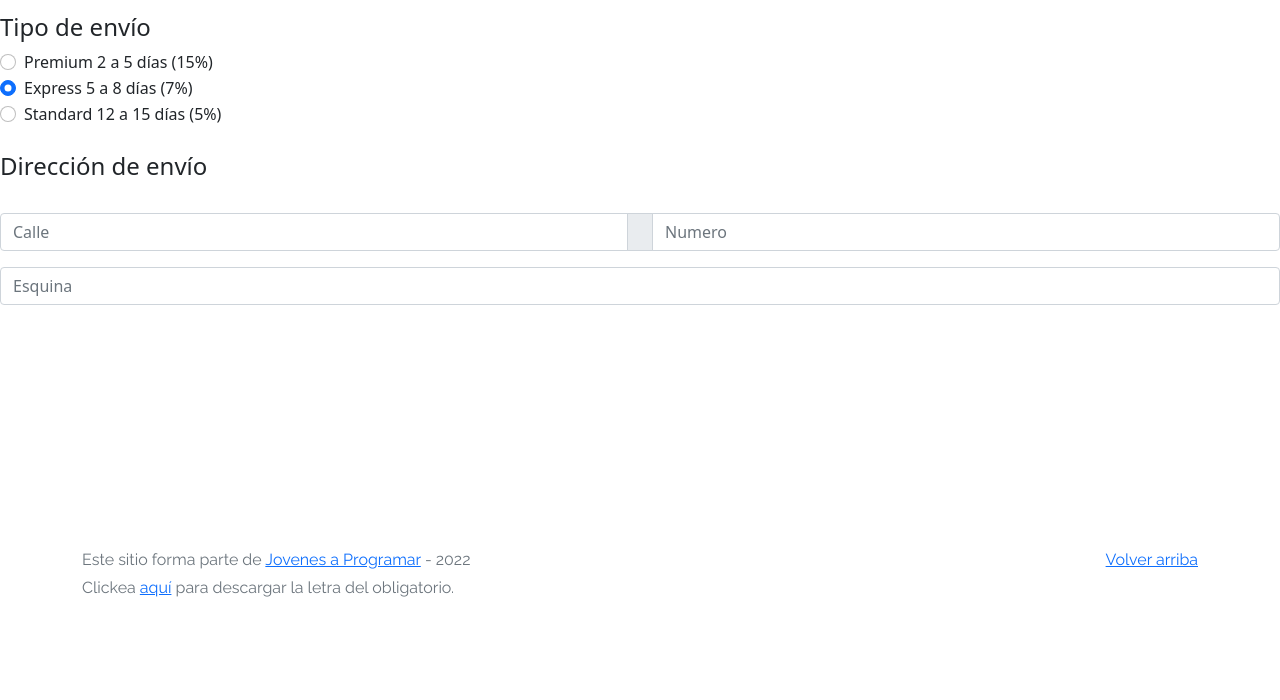
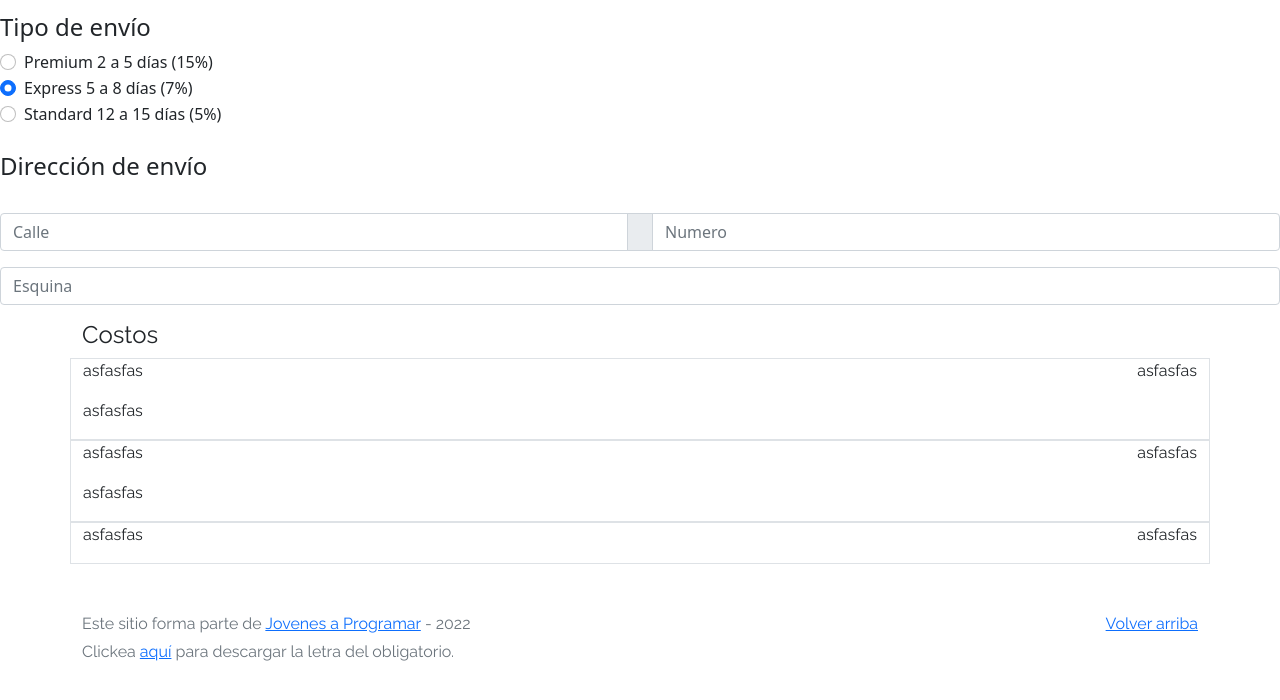
Before and after one commit to emilianogeido/e-Mercado, a plain HTML site: page cart.html in a window 1280 px wide. Shown: the part 178-878 px from the top of the page. Before the commit the page ends 830 px from the top, so only its background shows below. Drawn offline with Linux system fonts and the light colour scheme; no server answers.

Commit message:
avances en el cart

```diff
--- a/cart.html
+++ b/cart.html
@@ -105,9 +105,42 @@
       <input type="text" class="form-control" placeholder="Esquina" aria-label="Esquina">
     </div>
 
+    <div class="container">
+      <h4>Costos</h4>
+       <div class="row border border-1" >
+        <div class="col">
+          <p >asfasfas</p>
+          <p >asfasfas</p>
+        </div>
+        <div class="col">
+          <p class="d-flex justify-content-end">asfasfas</p>
+        </div>
+       </div>
+
+       <div class="row border border-1" >
+        <div class="col">
+          <p >asfasfas</p>
+          <p >asfasfas</p>
+        </div>
+        <div class="col">
+          <p class="d-flex justify-content-end">asfasfas</p>
+        </div>
+       </div>
+
+       <div class="row border border-1" >
+        <div class="col">
+          <p >asfasfas</p>
+        </div>
+        <div class="col">
+          <p class="d-flex justify-content-end">asfasfas</p>
+        </div>
+       </div>
+        </div>
+
 
 
   </main>
+
   <footer class="text-muted">
     <div class="container">
       <p class="float-end">
--- a/js/cart.js
+++ b/js/cart.js
@@ -6,13 +6,13 @@ function getHTML(article) {
    <tr>
    <th scope="row"> <img src="${article.image}" class="img-fluid" alt="" height="70" width="70"></th>
    <td>${article.name}</td>
-   <td>USD${article.unitCost}</td>
+   <td>${article.currency}${article.unitCost}</td>
    <td>
      <div class="col-2">
-       <input type="number" class= "form-control" id="input-cantidad"  >
+       <input type="number" value="1" class= "form-control" id="input-cantidad"  >
    </div>
  </td>
-   <td id="subtotal"></td>
+   <td id="subtotal">${article.currency}${article.unitCost}</td>
  </tr>
  `;
 
@@ -32,12 +32,15 @@ document.addEventListener("DOMContentLoaded", async function () {
       var input = document.getElementById("input-cantidad");
       var valor = input.value;
 
+
       if (valor >= 0) {
         document.getElementById("subtotal").innerHTML = 'USD'+ valor * array.unitCost
       }
 
     });
 
+
+
   })
 
 
```
